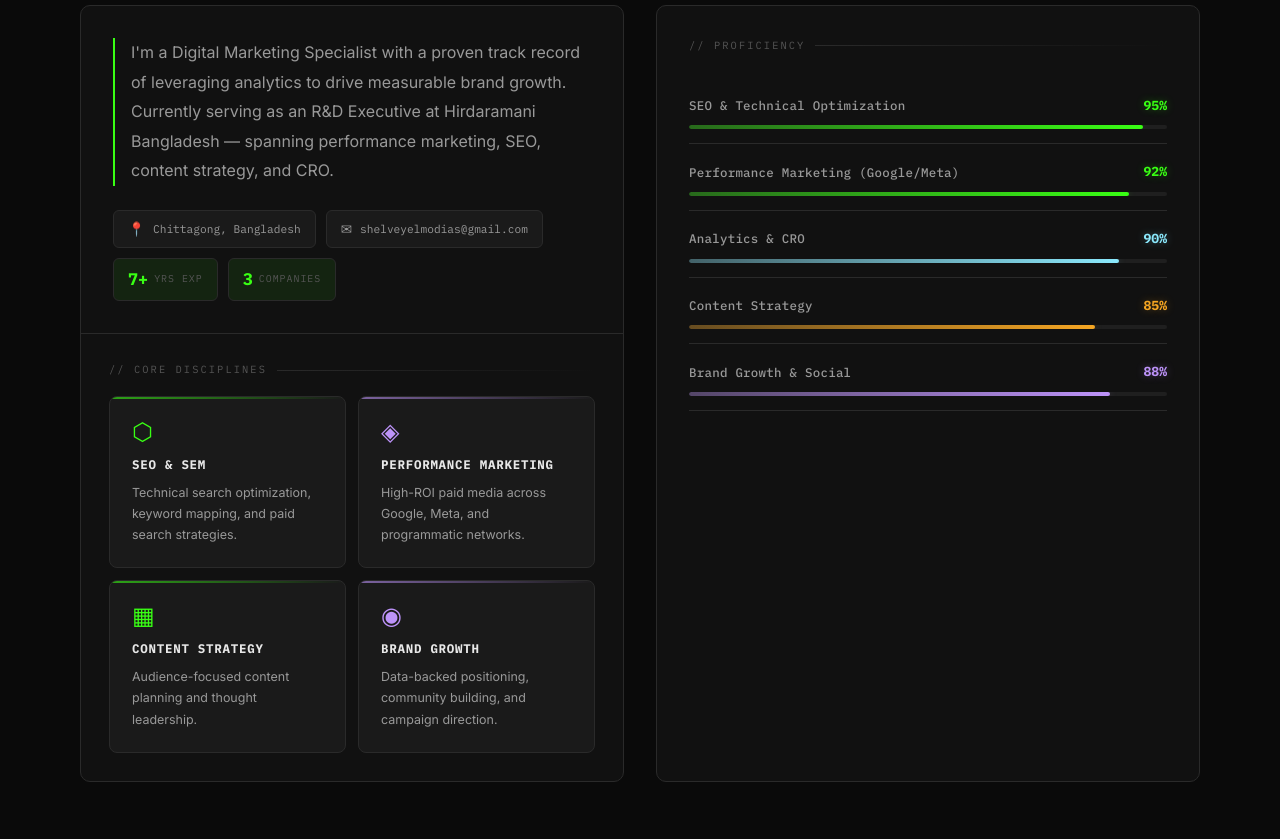
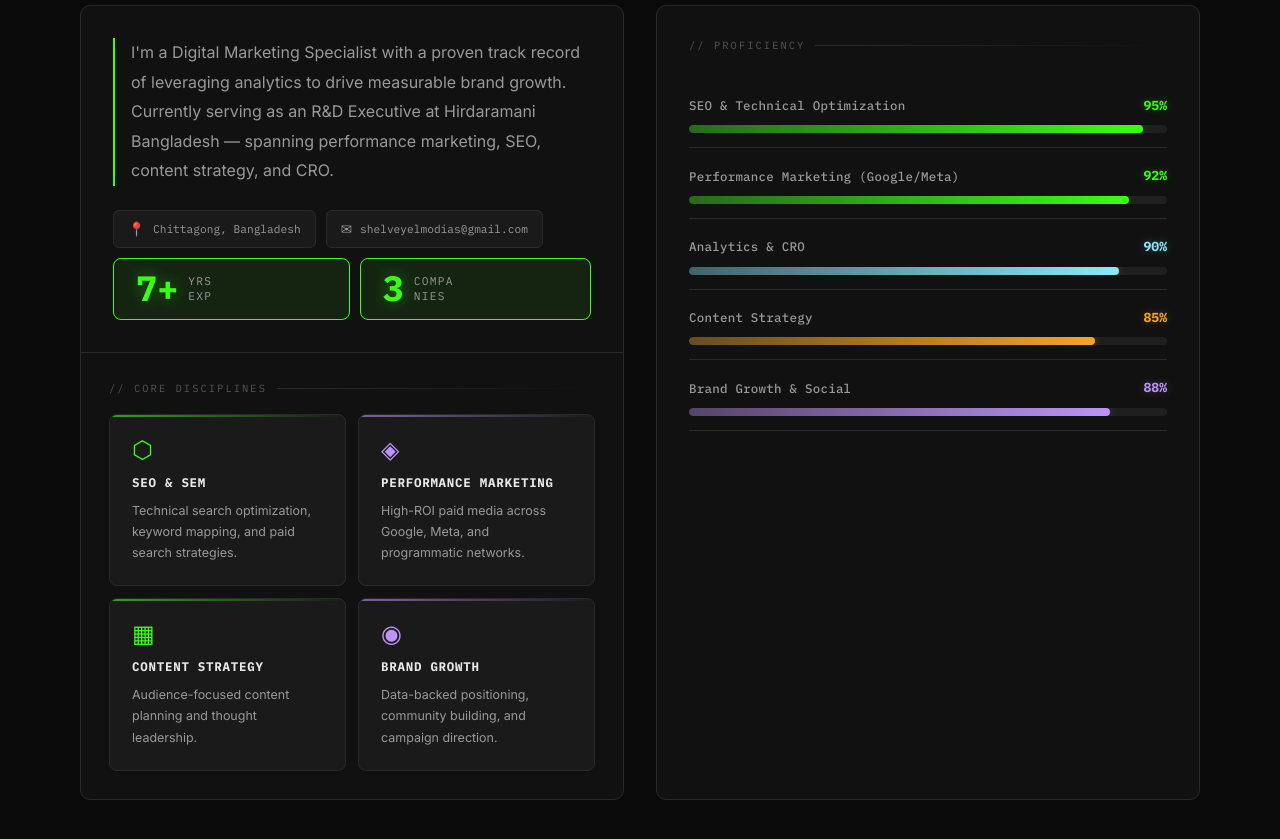
Before and after one commit to alizubu/Shelvey, a Next.js app: page / in a window 1280 px wide. Shown: the part 1100-1939 px from the top of the page. Built offline with nearby package versions, Linux system fonts and the light colour scheme; no server answers; the database is empty.

Commit message:
ui: bigger stat badges with accent border, taller skill bars 4px->8px

```diff
--- a/components/sections/About.tsx
+++ b/components/sections/About.tsx
@@ -137,25 +137,39 @@ export default function About() {
               ))}
 
               <div style={{
-                display: "flex", alignItems: "center", gap: "6px",
+                display: "flex", alignItems: "center", gap: "10px",
                 background: "var(--color-accent-bg)",
-                border: "1px solid var(--color-border)",
-                borderRadius: "6px", padding: "8px 14px",
+                border: "1px solid var(--color-accent)",
+                borderRadius: "8px", padding: "12px 22px",
                 fontFamily: "var(--font-mono)",
+                flex: "1 1 auto",
+                minWidth: "120px",
               }}>
-                <span style={{ fontSize: "1.05rem", fontWeight: 800, color: "var(--color-accent)" }}>{data.yearsExp}+</span>
-                <span style={{ fontSize: "0.62rem", color: "var(--color-text-dim)", letterSpacing: "0.1em" }}>YRS EXP</span>
+                <span style={{
+                  fontSize: "clamp(1.6rem, 3vw, 2.2rem)", fontWeight: 800,
+                  color: "var(--color-accent)",
+                  textShadow: "0 0 16px rgba(57,255,20,0.4)",
+                  lineHeight: 1,
+                }}>{data.yearsExp}+</span>
+                <span style={{ fontSize: "0.7rem", color: "var(--color-text-muted)", letterSpacing: "0.12em", lineHeight: 1.3 }}>YRS<br/>EXP</span>
               </div>
 
               <div style={{
-                display: "flex", alignItems: "center", gap: "6px",
+                display: "flex", alignItems: "center", gap: "10px",
                 background: "var(--color-accent-bg)",
-                border: "1px solid var(--color-border)",
-                borderRadius: "6px", padding: "8px 14px",
+                border: "1px solid var(--color-accent)",
+                borderRadius: "8px", padding: "12px 22px",
                 fontFamily: "var(--font-mono)",
+                flex: "1 1 auto",
+                minWidth: "120px",
               }}>
-                <span style={{ fontSize: "1.05rem", fontWeight: 800, color: "var(--color-accent)" }}>{data.companies}</span>
-                <span style={{ fontSize: "0.62rem", color: "var(--color-text-dim)", letterSpacing: "0.1em" }}>COMPANIES</span>
+                <span style={{
+                  fontSize: "clamp(1.6rem, 3vw, 2.2rem)", fontWeight: 800,
+                  color: "var(--color-accent)",
+                  textShadow: "0 0 16px rgba(57,255,20,0.4)",
+                  lineHeight: 1,
+                }}>{data.companies}</span>
+                <span style={{ fontSize: "0.7rem", color: "var(--color-text-muted)", letterSpacing: "0.12em", lineHeight: 1.3 }}>COMPA<br/>NIES</span>
               </div>
             </div>
           </div>
--- a/components/ui/SkillBar.tsx
+++ b/components/ui/SkillBar.tsx
@@ -72,9 +72,9 @@ export default function SkillBar({ label, percent, color = "#39FF14" }: SkillBar
 
       {/* Track */}
       <div style={{
-        height: "4px",
+        height: "8px",
         background: isDark ? "rgba(255,255,255,0.06)" : "rgba(0,0,0,0.07)",
-        borderRadius: "3px",
+        borderRadius: "4px",
         overflow: "hidden",
       }}>
         <div
@@ -85,9 +85,9 @@ export default function SkillBar({ label, percent, color = "#39FF14" }: SkillBar
             background: isDark
               ? `linear-gradient(90deg, ${color}55, ${color})`
               : `linear-gradient(90deg, var(--color-accent), ${color}BB)`,
-            borderRadius: "3px",
+            borderRadius: "4px",
             transition: "width 1.2s cubic-bezier(0.22, 1, 0.36, 1) 0.1s",
-            boxShadow: isDark ? `0 0 8px ${color}35` : "none",
+            boxShadow: isDark ? `0 0 10px ${color}40` : "none",
           }}
         />
       </div>
```
